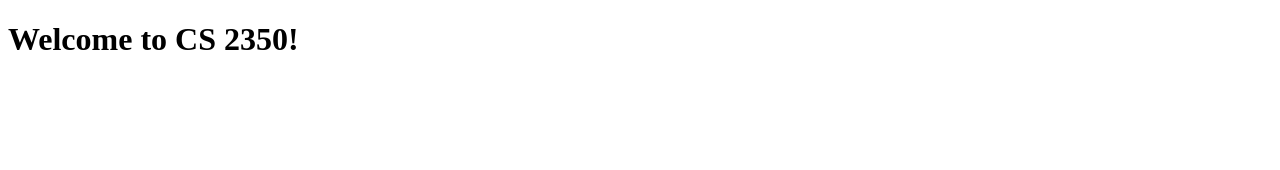
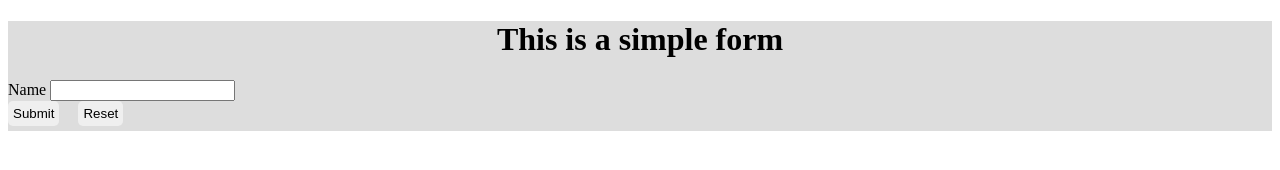
Before and after one commit to GKarma5523/cs2350-practice-06, a website built with webpack: page src/index.html in a window 1280 px wide. Built offline with nearby package versions, Linux system fonts and the light colour scheme; files whose address does not match are found by name.

Commit message:
Final Submission

```diff
--- a/package.json
+++ b/package.json
@@ -29,7 +29,11 @@
     "webpack-dev-server": "^3.10.3"
   },
   "dependencies": {
+    "bootstrap": "^4.4.1",
+    "jquery": "^3.4.1",
+    "livereload": "^0.9.1",
     "lodash": "^4.17.15",
-    "normalize.css": "^8.0.1"
+    "normalize.css": "^8.0.1",
+    "popper.js": "^1.16.1"
   }
 }
--- a/src/index.html
+++ b/src/index.html
@@ -5,11 +5,25 @@
   <meta name="viewport" content="width=device-width, initial-scale=1.0">
   <meta http-equiv="X-UA-Compatible" content="ie=edge">
   <link rel="stylesheet" href="stylesheets/application.css">
-  <title>Document Title</title>
+
+  <title>A Simple Form</title>
 </head>
 <body>
-  <h1>Welcome to CS 2350!</h1>
 
-  <script src="javascripts/application.js"></script>
+  <div class="container">
+    <h1>This is a simple form</h1>
+
+    <form id="form">
+      <div class="form-group">
+        <label for="name">Name</label>
+        <input type="text" class="form-control" id="name">
+      </div>
+      <button onclick="displayMessage()">Submit</button>
+      <button onclick="reset()" value="Reset">Reset</button>
+    </form>
+  </div>
+
+  <script src="javascripts/index.js"></script>
 </body>
+
 </html>
--- a/src/javascripts/index.js
+++ b/src/javascripts/index.js
@@ -5,3 +5,12 @@ require.context('../stylesheets/', true, /\.(css|scss)$/i)
 
 // JavaScript
 //TODO
+import "bootstrap"
+
+function displayMessage() {
+    var txt = document.getElementById("name").value;
+    alert("Welcome " + txt);
+}
+function reset() {
+    document.getElementById("form").reset();
+}
--- a/src/stylesheets/application.css
+++ b/src/stylesheets/application.css
@@ -1,7 +1,22 @@
 @import url('~normalize.css/normalize.css');
+@import url('~bootstrap/dist/css/bootstrap.min.css');
 
 * {
   box-sizing: border-box;
 }
 
 /* TODO */
+
+.container {
+  background-color: #ddd;
+  padding-bottom: 5px;
+}
+h1 {
+  text-align: center;
+}
+button {
+  border: none;
+  border-radius: 5px;
+  padding: 5px 5px;
+  margin-right: 15px;
+}
--- a/webpack.config.js
+++ b/webpack.config.js
@@ -9,7 +9,7 @@ module.exports = {
   devServer: {
     contentBase: path.join(__dirname, 'dist'),
     compress: true,
-    port: 8080
+    port: 8081
   },
   output: {
     path: path.resolve(__dirname, 'dist'),
```
Also changed, not shown: 1 other file.
